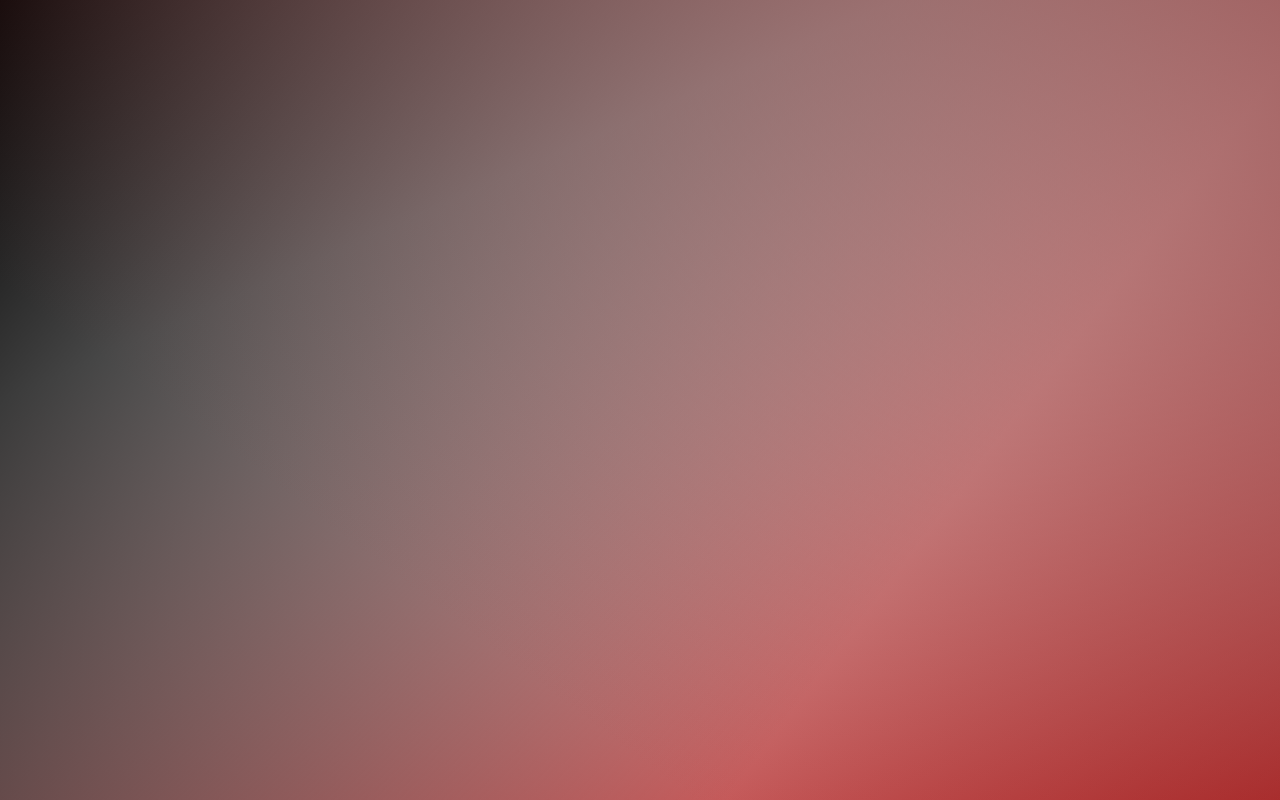
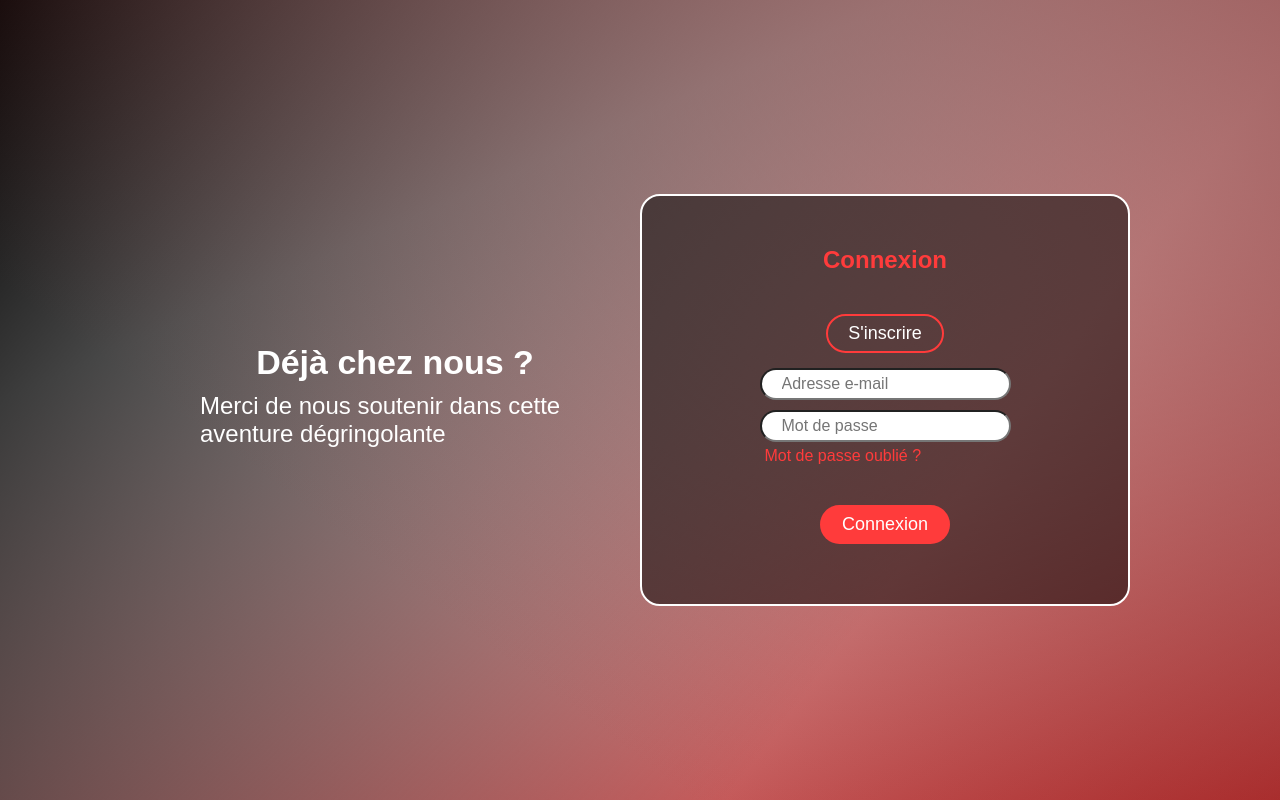
Before and after one commit to VenumOff/GrizzlyVision, a plain HTML site: page html/already_has_account.html in a window 1280 px wide. Drawn offline with Linux system fonts and the light colour scheme; a web font is replaced by a local one.

Commit message:
sign up and account fini, j'ai mis les deux pages de connexion dans le même css

```diff
--- a/css/already_has_account.css
+++ b/css/already_has_account.css
@@ -0,0 +1,111 @@
+*{
+    margin: 0;
+    padding: 0;
+}
+
+body{
+    display: flex;
+    justify-content: center;
+    align-items: center;
+    height: 100vh;
+    margin: 0px 150px;
+    flex-wrap: wrap;
+}
+
+#message{
+    display: flex;
+    flex-direction: column;
+    justify-content: center;
+    align-items: center;
+
+    width: 50%;
+    height: auto;
+    padding: 50px;
+
+    color: white;
+}
+
+#message h1{
+    font-size: 34px;
+    padding-bottom: 10px;
+}
+
+#message span{
+    font-size: 24px;
+    padding-bottom: 10px;
+}
+
+#inscription{
+    position: relative;
+
+    display: flex;
+    flex-direction: column;
+    justify-content: center;
+    align-items: center;
+
+    width: 50%;
+    height: auto;
+    padding: 50px;
+
+    background-color: rgba(0, 0, 0, 0.500);
+    border: 2px solid white;
+    border-radius: 20px;
+    color: #FF3B3B;
+}
+
+
+/* #inscription h2{
+    top: 5px;
+    } */
+
+#sinscrure_button{
+    background-color: rgba(0, 0, 0, 0);
+    padding: 7px 20px;
+    margin: 40px 0px 10px 0px;
+    border: 2px solid #FF3B3B;
+    border-radius: 50px;
+    color: white;
+    font-size: 18px;
+}
+
+#sinscrure_button:hover{
+    background-color: #FF3B3B;
+    cursor: pointer;
+}
+
+#formulaire{
+    display: flex;
+    flex-direction: column;
+}
+
+#formulaire input{
+    padding: 5px 20px;
+    margin: 5px;
+    border-radius: 50px;
+    font-size: 16px;
+}
+
+#mdp_oublie{
+    color: #FF3B3B;
+    padding-left: 10px;
+}
+
+#mdp_oublie:hover{
+    color: white;
+    text-decoration: underline #FF3028 2px;
+}
+
+#connexion_button{
+    background-color: #FF3B3B;
+    padding: 7px 20px;
+    margin: 40px 0px 10px 0px;
+    border: 2px solid #ff3b3b00;
+    border-radius: 50px;
+    color: white;
+    font-size: 18px;
+}
+
+#connexion_button:hover{
+    background-color: #B22222;
+    cursor: pointer;
+}
--- a/html/already_has_account.html
+++ b/html/already_has_account.html
@@ -5,10 +5,23 @@
     <meta name="viewport" content="width=device-width, initial-scale=1.0">
     <title>Document</title>
     <link rel="stylesheet" href="/css/main.css">
-    <link rel="stylesheet" href="/css/log_in.css">
+    <link rel="stylesheet" href="/css/already_has_account.css">
     <link href="https://cdnjs.cloudflare.com/ajax/libs/font-awesome/6.0.0-beta3/css/all.min.css" rel="stylesheet">
 </head>
 <body>
-
+    <section id="message">
+        <h1>Déjà chez nous ?</h1>
+        <span>Merci de nous soutenir dans cette aventure dégringolante</span>
+    </section>
+    <section id="inscription">
+        <h2>Connexion</h2>
+        <a href="sign_up.html" id="sinscrure_button">S'inscrire</a>
+        <form action="" id="formulaire">
+            <input type="text" placeholder="Adresse e-mail">
+            <input type="text" placeholder="Mot de passe">
+            <a href="" id="mdp_oublie">Mot de passe oublié ?</a>
+        </form>
+        <button id="connexion_button">Connexion</button>
+    </section>
 </body>
 </html>
```
Also changed, not shown: html/sign_up.html (+1 -1 lines), 1 other file.
